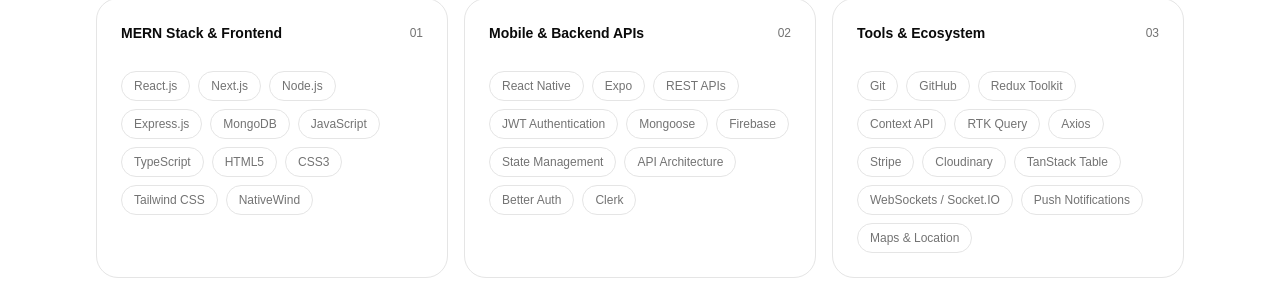
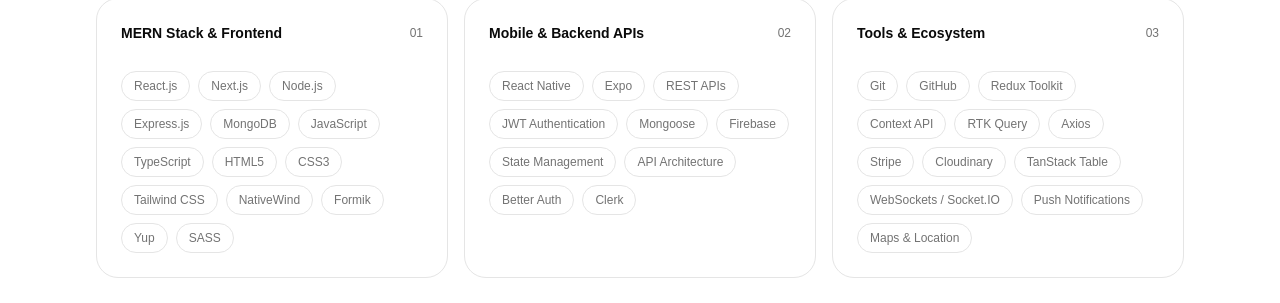
Before and after one commit to syedmuheminali/ModernPortfolio, a Next.js app: page / in a window 1280 px wide. Shown: the part 2403-2706 px from the top of the page. Built offline with nearby package versions, Linux system fonts and the light colour scheme.

Commit message:
skills updated

```diff
--- a/components/data/portfolio-data.ts
+++ b/components/data/portfolio-data.ts
@@ -55,6 +55,9 @@ export const skills = {
     'CSS3',
     'Tailwind CSS',
     'NativeWind',
+    "Formik",
+    "Yup",
+    'SASS'
   ],
   'Mobile & Backend APIs': [
     'React Native',
```
